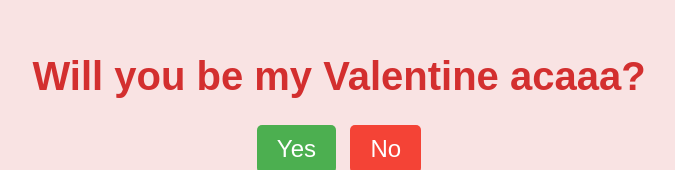
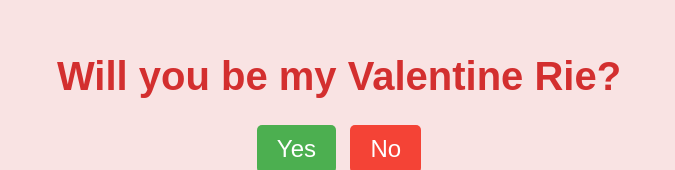
Before and after one commit to Rey-yessir/valentine, a plain HTML site: page valentine/index.html in a window 1280 px wide. Shown: the part 138-308 px from the top of the page, without its empty margins (301-976 px from the left). Drawn offline with Linux system fonts and the light colour scheme; no server answers.

Commit message:
Update Valentine message and title

```diff
--- a/valentine/index.html
+++ b/valentine/index.html
@@ -3,12 +3,12 @@
 <head>
     <meta charset="UTF-8">
     <meta name="viewport" content="width=device-width, initial-scale=1.0">
-    <title>Will You Be My Valentine acaaa?</title>
+    <title>Will You Be My Valentine Rie?</title>
     <link rel="stylesheet" href="styles.css">
 </head>
 <body>
     <div class="container">
-        <h1>Will you be my Valentine acaaa?</h1>
+        <h1>Will you be my Valentine Rie?</h1>
         <div class="buttons">
             <button class="yes-button" onclick="handleYesClick()">Yes</button>
             <button class="no-button" onclick="handleNoClick()">No</button>
```
